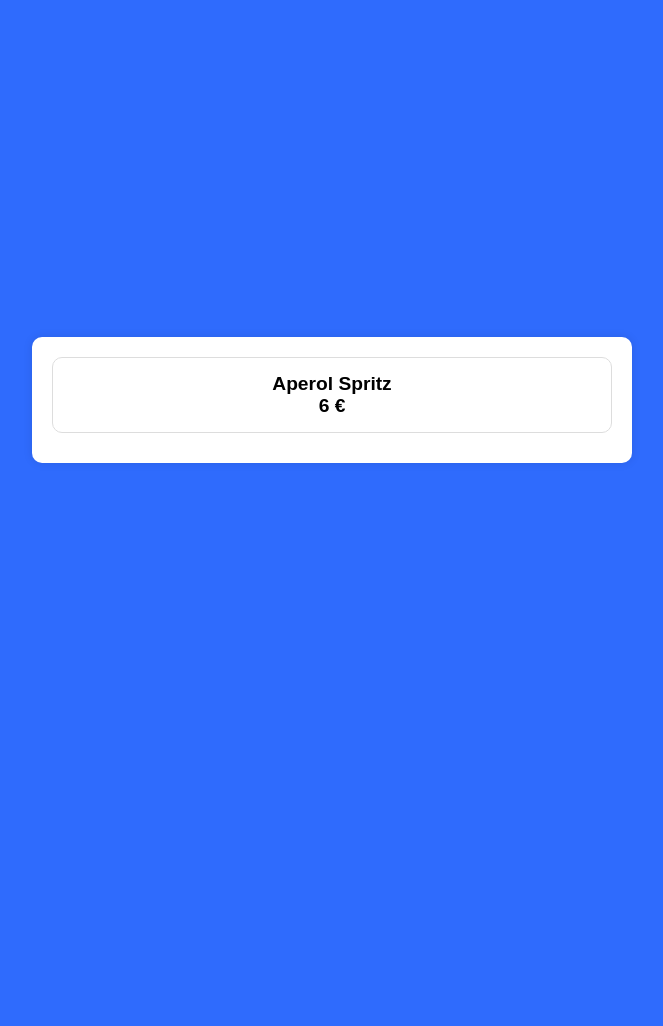
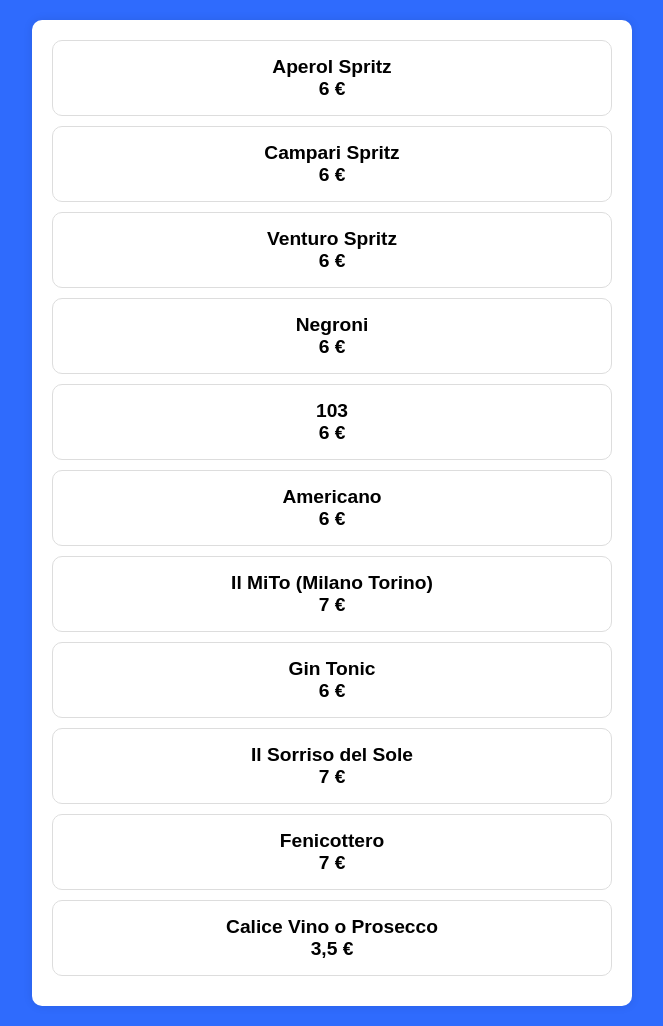
Before and after one commit to Bendix988/Cocktail, a plain HTML site: page index.html in a window 1280 px wide. Shown: the whole page, without its empty margins (308-971 px from the left). Before the commit the page ends 800 px from the top, so only its background shows below. Drawn offline with Linux system fonts and the light colour scheme.

Commit message:
Update index.html

```diff
--- a/index.html
+++ b/index.html
@@ -77,7 +77,55 @@
                 <p class="cocktail-price">6 €</p>
                 <div class="ingredients">Aperol, Prosecco, Soda</div>
             </div>
-            <!-- Altri cocktail omessi per brevità -->
+            <div class="cocktail" onclick="toggleIngredients(this)">
+                <p class="cocktail-name">Campari Spritz</p>
+                <p class="cocktail-price">6 €</p>
+                <div class="ingredients">Campari, Prosecco, Soda</div>
+            </div>
+            <div class="cocktail" onclick="toggleIngredients(this)">
+                <p class="cocktail-name">Venturo Spritz</p>
+                <p class="cocktail-price">6 €</p>
+                <div class="ingredients">Venturo, Prosecco, Soda</div>
+            </div>
+            <div class="cocktail" onclick="toggleIngredients(this)">
+                <p class="cocktail-name">Negroni</p>
+                <p class="cocktail-price">6 €</p>
+                <div class="ingredients">Campari, Vermut rosso, Gin</div>
+            </div>
+            <div class="cocktail" onclick="toggleIngredients(this)">
+                <p class="cocktail-name">103</p>
+                <p class="cocktail-price">6 €</p>
+                <div class="ingredients">Campari, Martini Dry, Biancosarti</div>
+            </div>
+            <div class="cocktail" onclick="toggleIngredients(this)">
+                <p class="cocktail-name">Americano</p>
+                <p class="cocktail-price">6 €</p>
+                <div class="ingredients">Vermut rosso, Campari, Soda</div>
+            </div>
+            <div class="cocktail" onclick="toggleIngredients(this)">
+                <p class="cocktail-name">Il MiTo (Milano Torino)</p>
+                <p class="cocktail-price">7 €</p>
+                <div class="ingredients">Vermut rosso, Campari</div>
+            </div>
+            <div class="cocktail" onclick="toggleIngredients(this)">
+                <p class="cocktail-name">Gin Tonic</p>
+                <p class="cocktail-price">6 €</p>
+                <div class="ingredients">Gin, Tonica</div>
+            </div>
+            <div class="cocktail" onclick="toggleIngredients(this)">
+                <p class="cocktail-name">Il Sorriso del Sole</p>
+                <p class="cocktail-price">7 €</p>
+                <div class="ingredients">Rum chiaro, Sciroppo di mango, Succo d'arancia, Succo di lime</div>
+            </div>
+            <div class="cocktail" onclick="toggleIngredients(this)">
+                <p class="cocktail-name">Fenicottero</p>
+                <p class="cocktail-price">7 €</p>
+                <div class="ingredients">Rum chiaro, Triple Sec, Succo di ananas, Succo di lime, Sciroppo di zucchero, Granatina</div>
+            </div>
+            <div class="cocktail" onclick="toggleIngredients(this)">
+                <p class="cocktail-name">Calice Vino o Prosecco</p>
+                <p class="cocktail-price">3,5 €</p>
+            </div>
         </div>
     </div>
 
```
